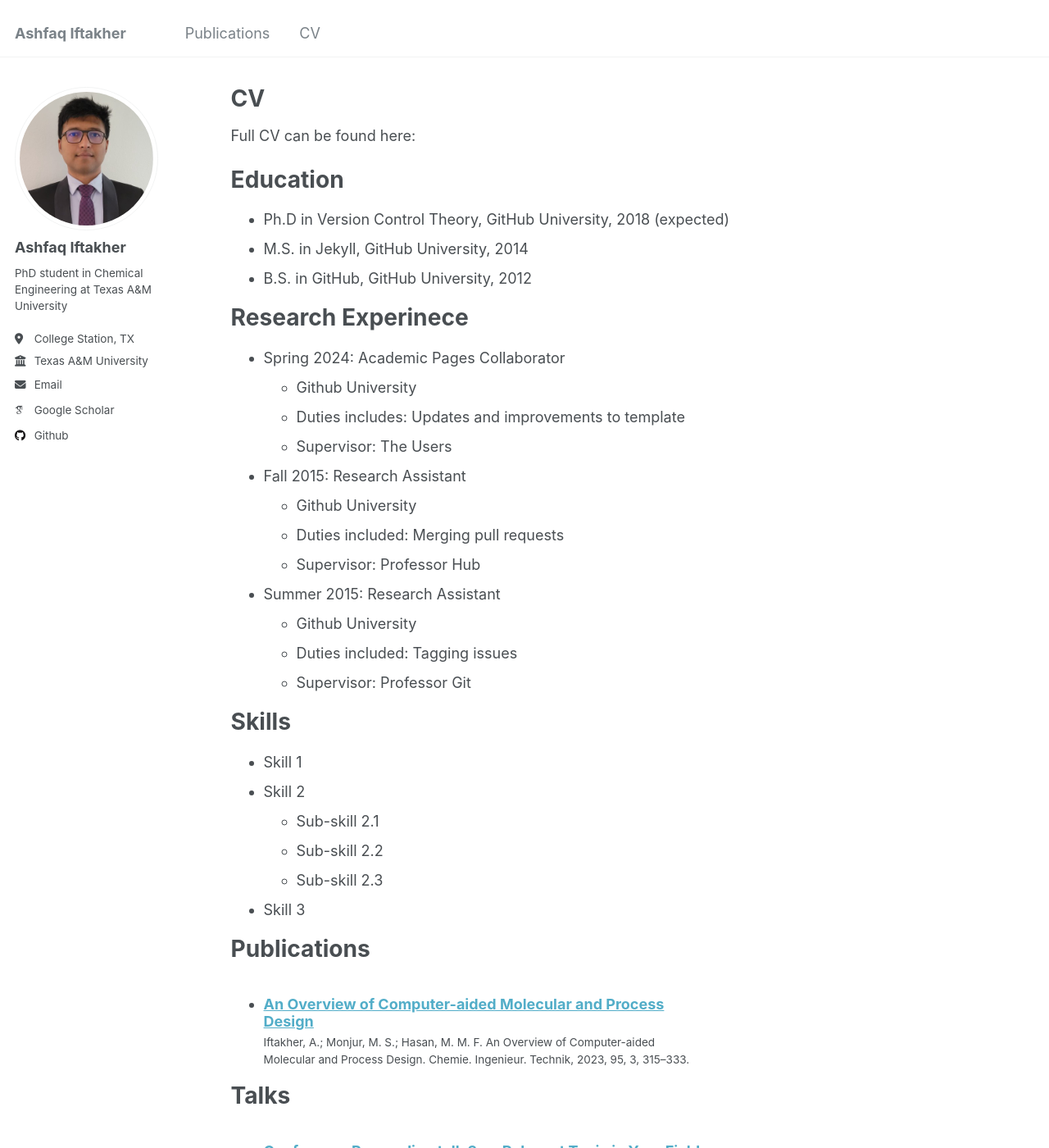
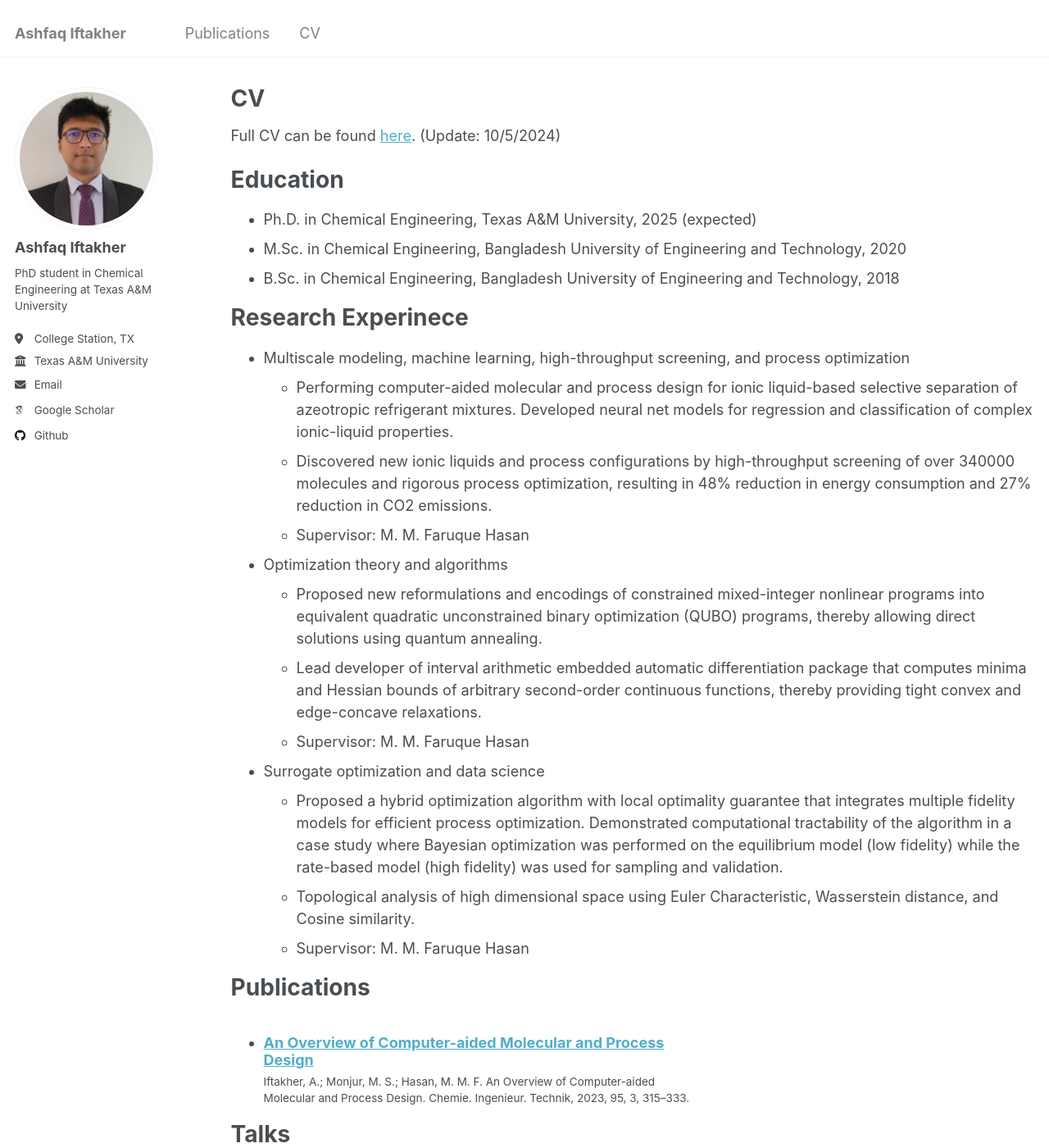
Before and after one commit to aiftakher/aiftakher.github.io, a Jekyll site: the page built from _pages/cv.md, in a window 1280 px wide and 1400 px high. Shown: the whole window at 82% size. Built offline with Jekyll 4.4.1, drawn with Linux system fonts in a browser that asks for light colours; some web fonts are replaced.

Commit message:
Update cv.md

```diff
--- a/_pages/cv.md
+++ b/_pages/cv.md
@@ -9,40 +9,34 @@ redirect_from:
 
 {% include base_path %}
 
-Full CV can be found here:
+Full CV can be found [here](https://aiftakher.github.io/files/1.1_Ashfaq_CV.pdf). (Update: 10/5/2024)
 
 
 Education
 ======
-* Ph.D in Version Control Theory, GitHub University, 2018 (expected)
-* M.S. in Jekyll, GitHub University, 2014
-* B.S. in GitHub, GitHub University, 2012
+* Ph.D. in Chemical Engineering, Texas A&M University, 2025 (expected)
+* M.Sc. in Chemical Engineering, Bangladesh University of Engineering and Technology, 2020
+* B.Sc. in Chemical Engineering, Bangladesh University of Engineering and Technology, 2018
 
 Research Experinece
 ======
-* Spring 2024: Academic Pages Collaborator
-  * Github University
-  * Duties includes: Updates and improvements to template
-  * Supervisor: The Users
+* Multiscale modeling, machine learning, high-throughput screening, and process optimization
+  * Performing computer-aided molecular and process design for ionic liquid-based selective separation of azeotropic refrigerant mixtures. Developed neural net models for regression and classification of complex ionic-liquid properties.
+  * Discovered new ionic liquids and process configurations by high-throughput screening of over 340000 molecules and rigorous process optimization, resulting in 48% reduction in energy consumption and 27% reduction in CO2 emissions.
+  * Supervisor: M. M. Faruque Hasan
 
-* Fall 2015: Research Assistant
-  * Github University
-  * Duties included: Merging pull requests
-  * Supervisor: Professor Hub
+* Optimization theory and algorithms
+  * Proposed new reformulations and encodings of constrained mixed-integer nonlinear programs into equivalent quadratic unconstrained binary optimization (QUBO) programs, thereby allowing direct solutions using quantum annealing.
+  * Lead developer of interval arithmetic embedded automatic differentiation package that computes minima and Hessian bounds of arbitrary second-order continuous functions, thereby providing tight convex and edge-concave relaxations.
+  * Supervisor: M. M. Faruque Hasan
 
-* Summer 2015: Research Assistant
-  * Github University
-  * Duties included: Tagging issues
-  * Supervisor: Professor Git
+* Surrogate optimization and data science
+  * Proposed a hybrid optimization algorithm with local optimality guarantee that integrates multiple fidelity models for efficient process optimization. Demonstrated computational tractability of the algorithm in a case study where Bayesian optimization was performed on the equilibrium model (low fidelity) while the rate-based model (high fidelity) was used for sampling and validation.
+  * Topological analysis of high dimensional space using Euler Characteristic, Wasserstein distance, and Cosine similarity.
+  * Supervisor: M. M. Faruque Hasan
 
-Skills
-======
-* Skill 1
-* Skill 2
-  * Sub-skill 2.1
-  * Sub-skill 2.2
-  * Sub-skill 2.3
-* Skill 3
+
+
 
 Publications
 ======
```
